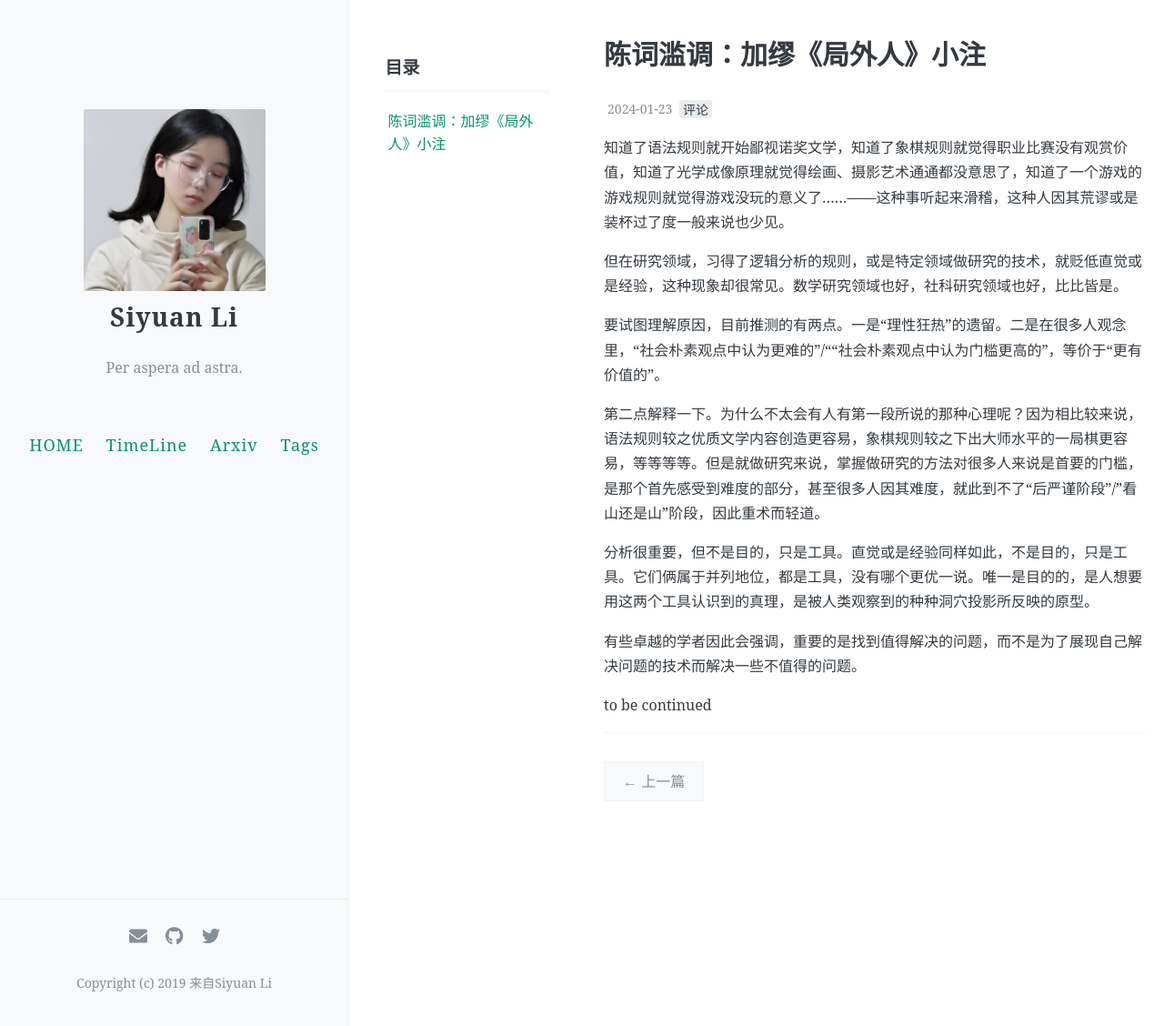
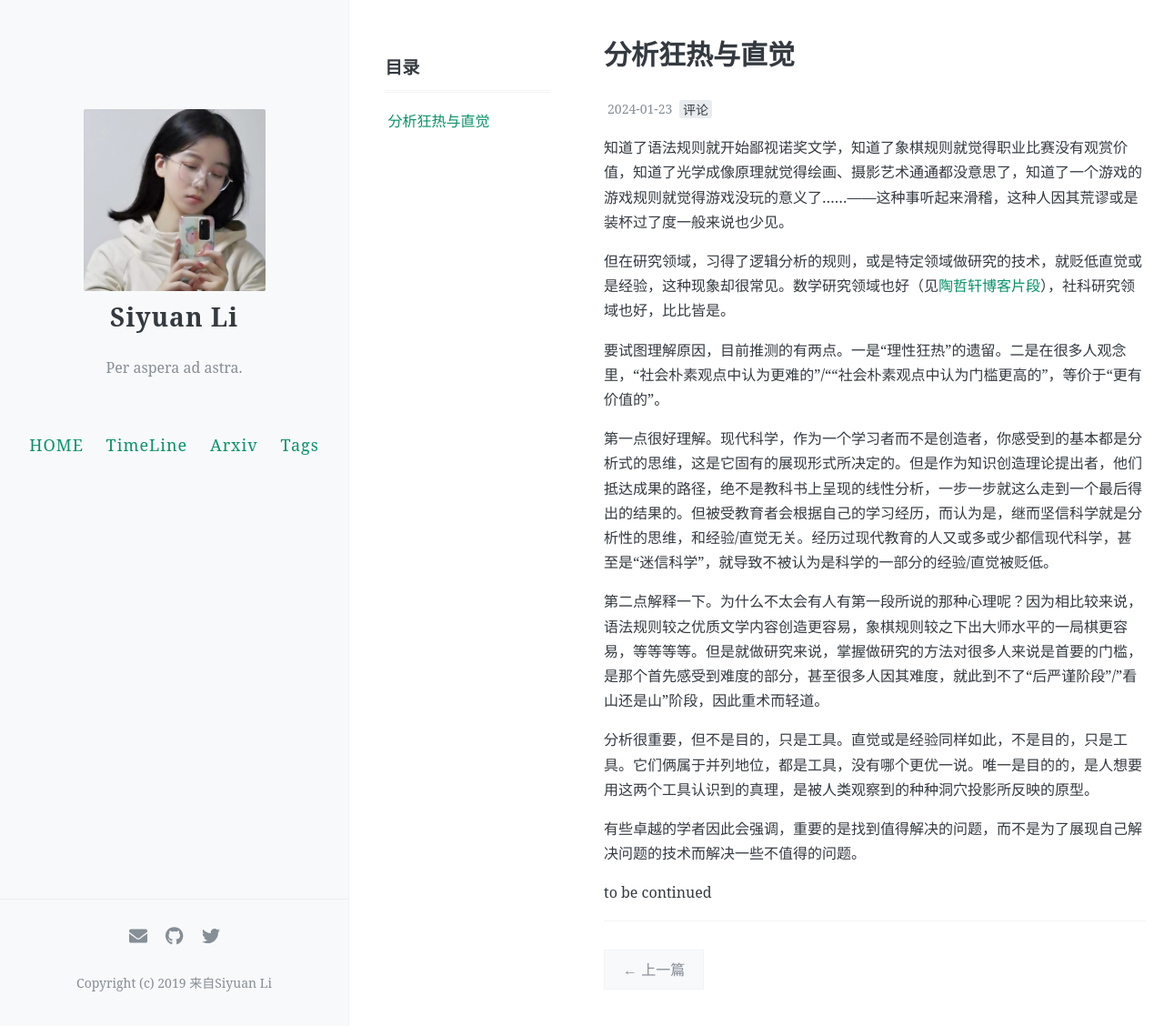
Before and after one commit to ApolloLSY/Attic, a Jekyll site: the page built from _posts/2024-01-23-Essay-preference-for-analytical-thinking.md, in a window 1280 px wide and 1128 px high. Shown: the whole window at 91% size. Built offline with Jekyll 4.4.1, drawn with Linux system fonts in a browser that asks for light colours; comment, search, counter and statistics services are not loaded.

Commit message:
Update 2024-01-23-Essay-preference-for-analytical-thinking.md

```diff
--- a/_posts/2024-01-23-Essay-preference-for-analytical-thinking.md
+++ b/_posts/2024-01-23-Essay-preference-for-analytical-thinking.md
@@ -1,6 +1,6 @@
 ---
 layout: post
-title: 陈词滥调：加缪《局外人》小注
+title: 分析狂热与直觉
 date: 2024-01-23
 Author: Siyuan Li
 toc: true
@@ -9,9 +9,11 @@ comments: true
 ---
 知道了语法规则就开始鄙视诺奖文学，知道了象棋规则就觉得职业比赛没有观赏价值，知道了光学成像原理就觉得绘画、摄影艺术通通都没意思了，知道了一个游戏的游戏规则就觉得游戏没玩的意义了……——这种事听起来滑稽，这种人因其荒谬或是装杯过了度一般来说也少见。
 
-但在研究领域，习得了逻辑分析的规则，或是特定领域做研究的技术，就贬低直觉或是经验，这种现象却很常见。数学研究领域也好，社科研究领域也好，比比皆是。
+但在研究领域，习得了逻辑分析的规则，或是特定领域做研究的技术，就贬低直觉或是经验，这种现象却很常见。数学研究领域也好（见[陶哲轩博客片段](https://github.com/ApolloLSY/Attic/blob/master/_posts/2023-12-19-Essay-My-humanistic-understanding-of-mathematics.md)），社科研究领域也好，比比皆是。
 
 要试图理解原因，目前推测的有两点。一是“理性狂热”的遗留。二是在很多人观念里，“社会朴素观点中认为更难的”/““社会朴素观点中认为门槛更高的”，等价于“更有价值的”。
+
+第一点很好理解。现代科学，作为一个学习者而不是创造者，你感受到的基本都是分析式的思维，这是它固有的展现形式所决定的。但是作为知识创造理论提出者，他们抵达成果的路径，绝不是教科书上呈现的线性分析，一步一步就这么走到一个最后得出的结果的。但被受教育者会根据自己的学习经历，而认为是，继而坚信科学就是分析性的思维，和经验/直觉无关。经历过现代教育的人又或多或少都信现代科学，甚至是“迷信科学”，就导致不被认为是科学的一部分的经验/直觉被贬低。
 
 第二点解释一下。为什么不太会有人有第一段所说的那种心理呢？因为相比较来说，语法规则较之优质文学内容创造更容易，象棋规则较之下出大师水平的一局棋更容易，等等等等。但是就做研究来说，掌握做研究的方法对很多人来说是首要的门槛，是那个首先感受到难度的部分，甚至很多人因其难度，就此到不了“后严谨阶段”/"看山还是山”阶段，因此重术而轻道。
 
```
